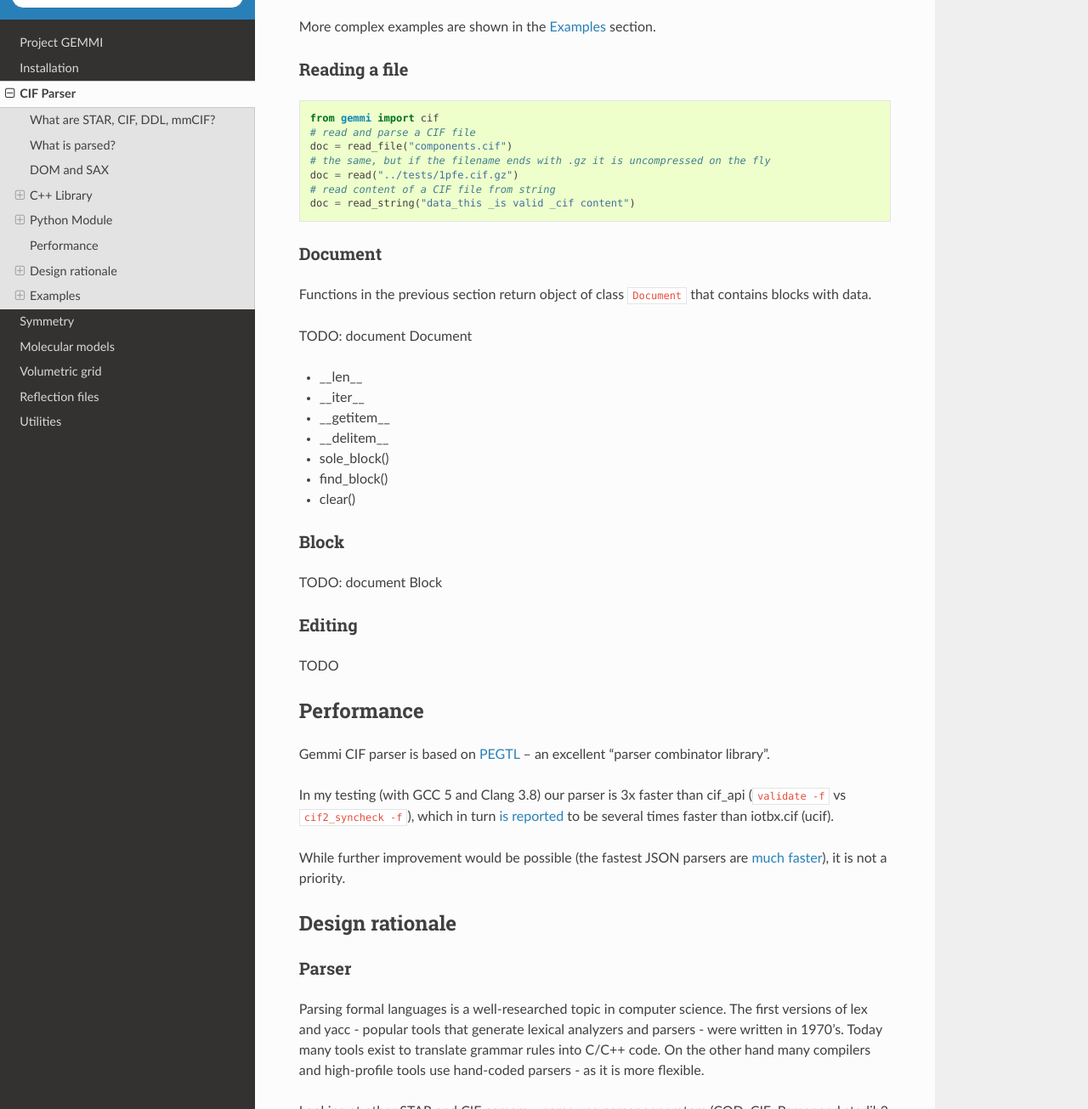
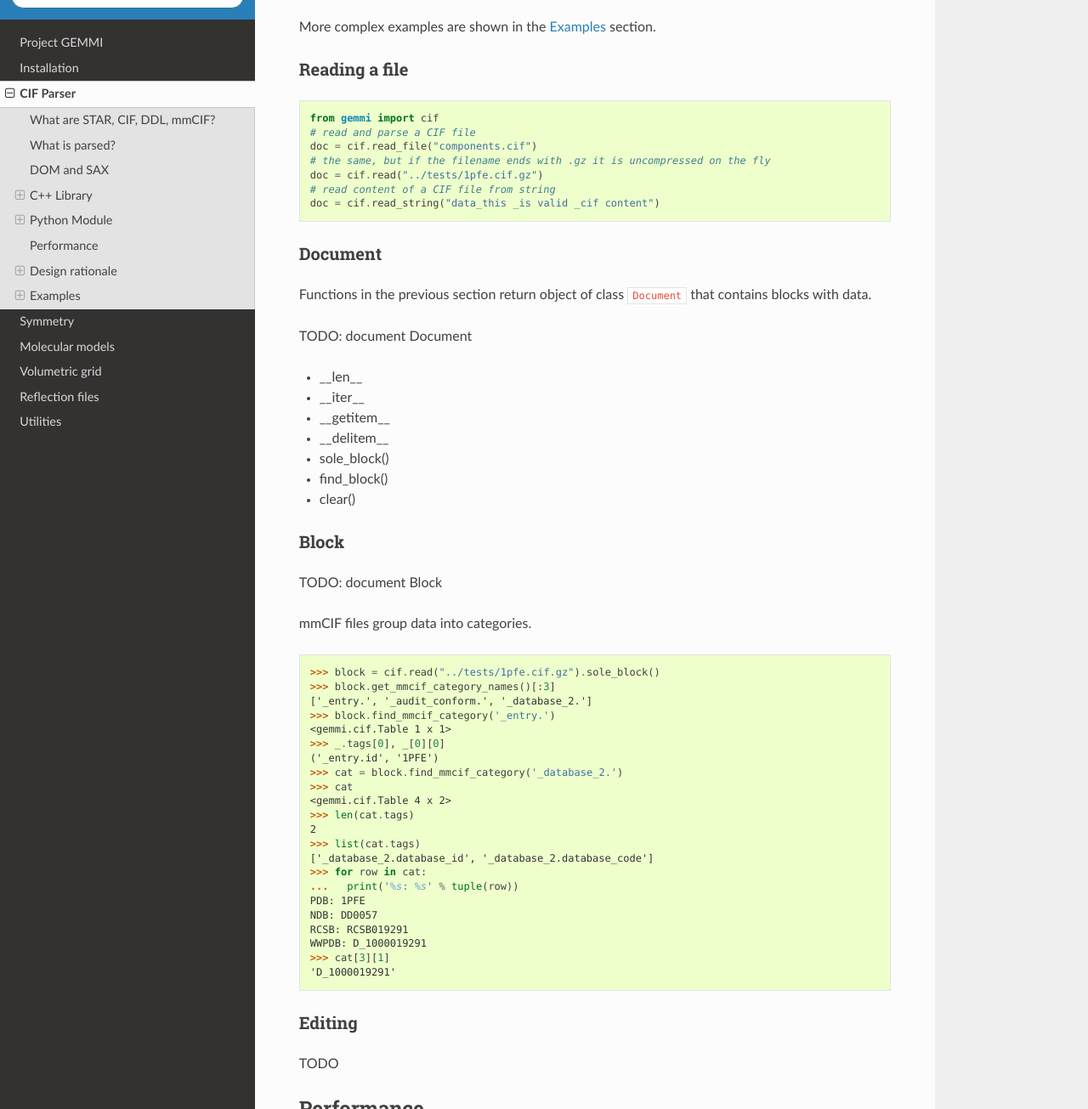
Before and after one commit to project-gemmi/gemmi, a Sphinx documentation site: the page built from docs/cif-parser.rst, in a window 1280 px wide and 1400 px high, scrolled down 7994 px, cut to the strip 95-1400 px from the top of the window. Shown: the whole strip at 85% size. Built offline with Sphinx 7.4.7 and the Read the Docs theme 2.0.0, drawn with Linux system fonts in a browser that asks for light colours.

Commit message:
cif::Table::tags

```diff
--- a/docs/cif-parser.rst
+++ b/docs/cif-parser.rst
@@ -387,15 +387,15 @@ More complex examples are shown in the :ref:`cif_examples` section.
 Reading a file
 --------------
 
-.. doctest::
+.. testcode::
 
   from gemmi import cif
   # read and parse a CIF file
-  doc = read_file("components.cif")
+  doc = cif.read_file("components.cif")
   # the same, but if the filename ends with .gz it is uncompressed on the fly
-  doc = read("../tests/1pfe.cif.gz")
+  doc = cif.read("../tests/1pfe.cif.gz")
   # read content of a CIF file from string
-  doc = read_string("data_this _is valid _cif content")
+  doc = cif.read_string("data_this _is valid _cif content")
 
 Document
 --------
@@ -418,6 +418,33 @@ Block
 -----
 
 TODO: document Block
+
+mmCIF files group data into categories.
+
+.. doctest::
+
+  >>> block = cif.read("../tests/1pfe.cif.gz").sole_block()
+  >>> block.get_mmcif_category_names()[:3]
+  ['_entry.', '_audit_conform.', '_database_2.']
+  >>> block.find_mmcif_category('_entry.')
+  <gemmi.cif.Table 1 x 1>
+  >>> _.tags[0], _[0][0]
+  ('_entry.id', '1PFE')
+  >>> cat = block.find_mmcif_category('_database_2.')
+  >>> cat
+  <gemmi.cif.Table 4 x 2>
+  >>> len(cat.tags)
+  2
+  >>> list(cat.tags)
+  ['_database_2.database_id', '_database_2.database_code']
+  >>> for row in cat:
+  ...   print('%s: %s' % tuple(row))
+  PDB: 1PFE
+  NDB: DD0057
+  RCSB: RCSB019291
+  WWPDB: D_1000019291
+  >>> cat[3][1]
+  'D_1000019291'
 
 Editing
 -------
```
Also changed, not shown: 3 other files.
